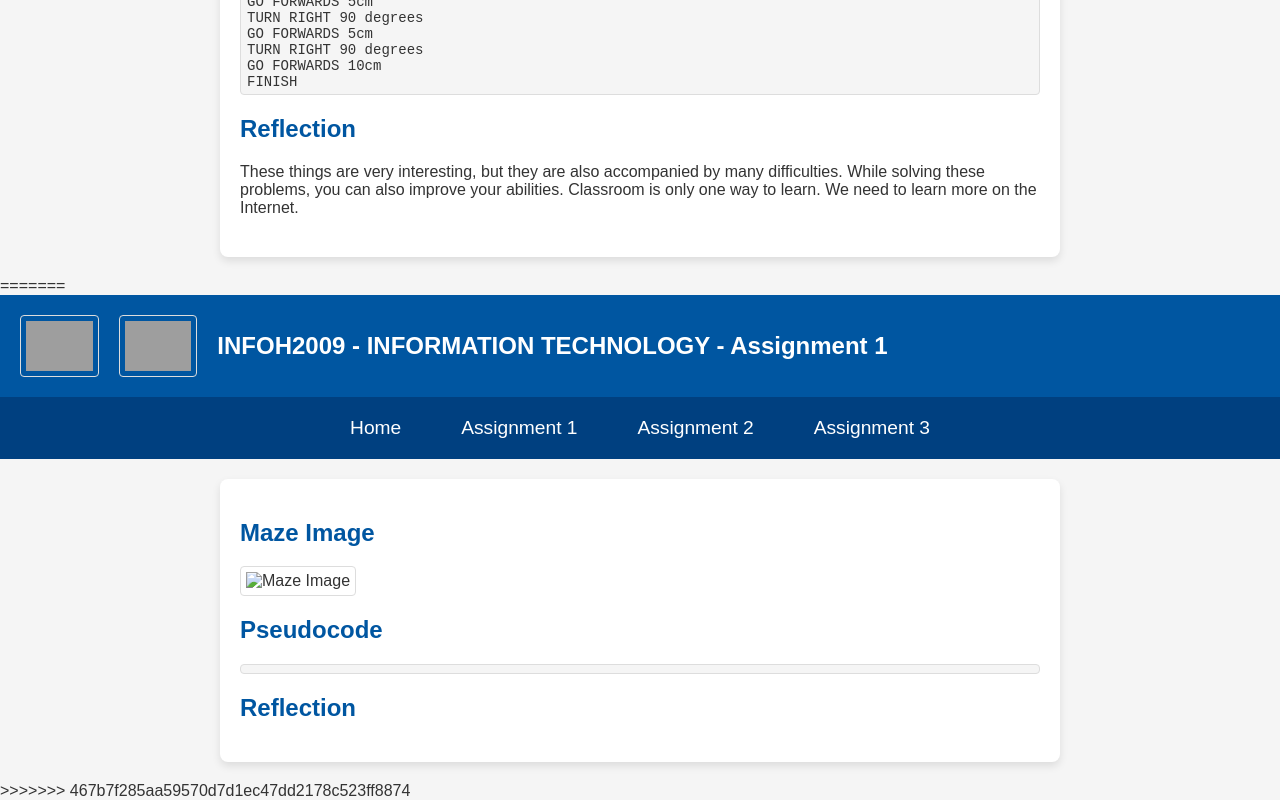
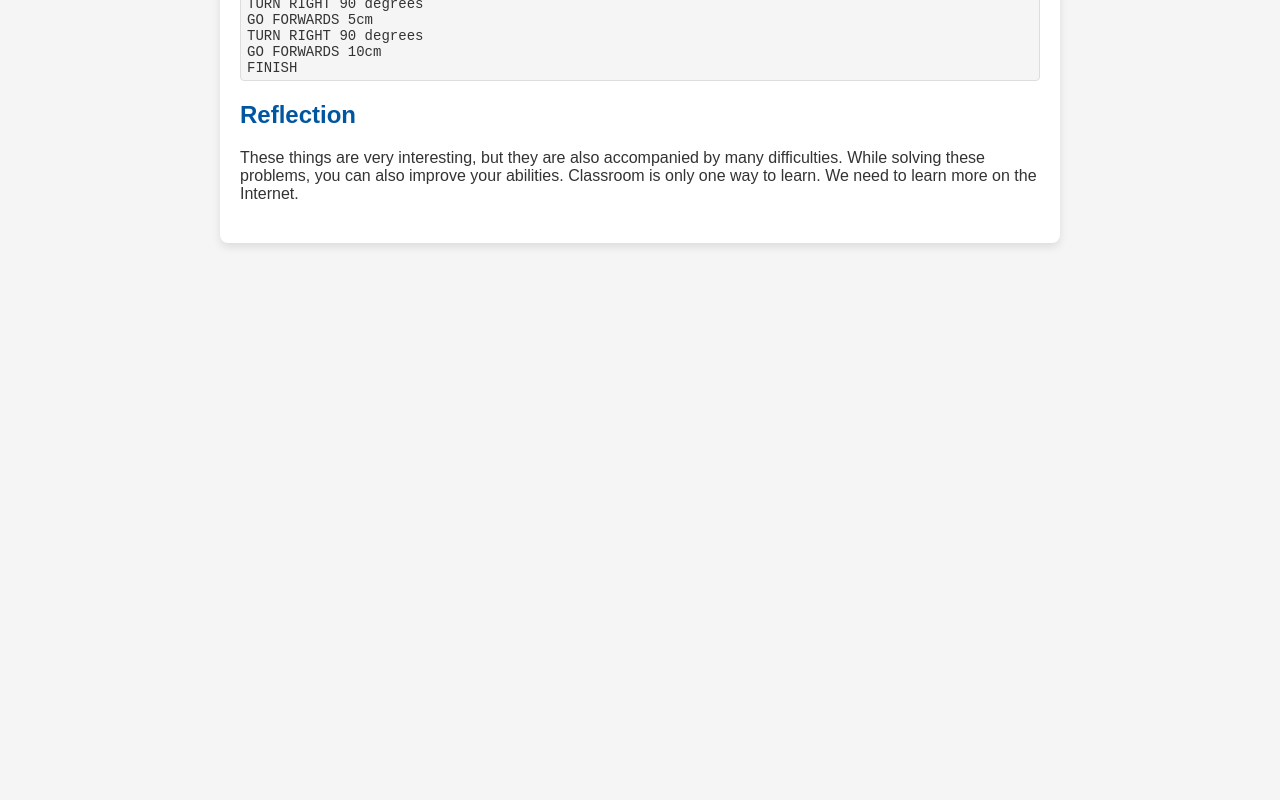
Before and after one commit to Felix-666-bit/OKK, a plain HTML site: page assignment2.html in a window 1280 px wide. Shown: the part 1189-1989 px from the top of the page. After the commit the page ends 1452 px from the top, so only its background shows below. Drawn offline with Linux system fonts and the light colour scheme; grey boxes are pictures that could not be loaded.

Commit message:
Add files via upload

```diff
--- a/assignment2.html
+++ b/assignment2.html
@@ -1,7 +1,6 @@
 <!-- Name:Tian Yu Gu        Number:X00218048-->
 <!-- Name:Hong Xiang Dai    Number:X00218038-->
 <!-- Name:Han Qing Ge       Number:X00218046-->
-<<<<<<< HEAD
 <!DOCTYPE html>
 <html lang="en">
 <head>
@@ -75,44 +74,3 @@ FINISH
     </main>
 </body>
 </html>
-=======
-<!DOCTYPE html>
-<html lang="en">
-<head>
-    <meta charset="UTF-8">
-    <meta name="viewport" content="width=device-width, initial-scale=1.0">
-    <title>INFOH2009 - Assignment 1</title>
-    <link rel="stylesheet" href="style.css">
-</head>
-<body>
-    <header>
-        <img src="https://www.ieabroad.com/wp-content/uploads/TUD.png" alt="TU Dublin Logo">
-        <img src="https://upload.wikimedia.org/wikipedia/en/b/b2/Nanjing_University_of_Technology_logo.png" alt="Nanjing Tech University Logo">
-        <h1>INFOH2009 - INFORMATION TECHNOLOGY - Assignment 1</h1>
-    </header>
-    <nav>
-        <ul>
-            <li><a href="index.html">Home</a></li>
-            <li><a href="assignment1.html">Assignment 1</a></li>
-            <li><a href="assignment2.html">Assignment 2</a></li>
-            <li><a href="assignment3.html">Assignment 3</a></li>
-
-        </ul>
-    </nav>
-    <main>
-        <section>
-            <h2>Maze Image</h2>
-            <img src="#" alt="Maze Image">
-        </section>
-        <section>
-            <h2>Pseudocode</h2>
-            <p id="pseudocode"><!-- Add your pseudocode --></p>
-        </section>
-        <section>
-            <h2>Reflection</h2>
-            <p><!-- Add your reflection here --></p>
-        </section>
-    </main>
-</body>
-</html>
->>>>>>> 467b7f285aa59570d7d1ec47dd2178c523ff8874
```
